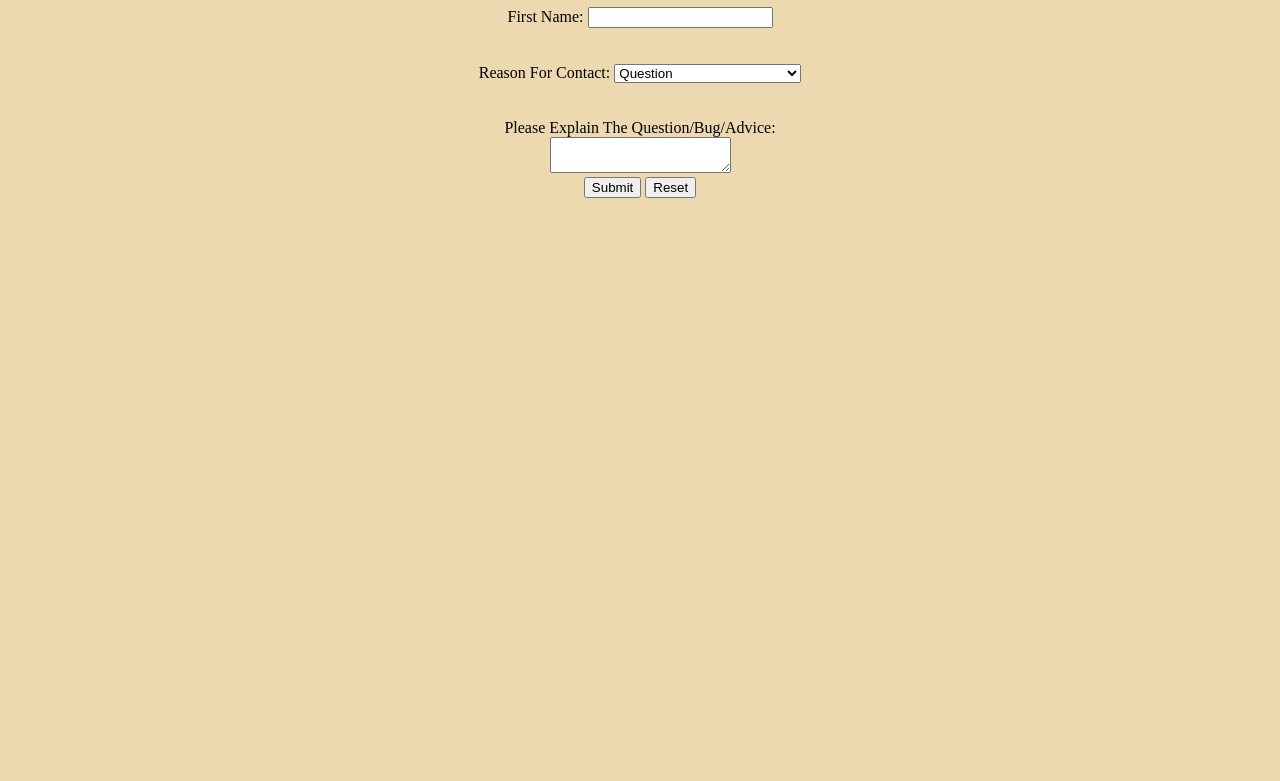
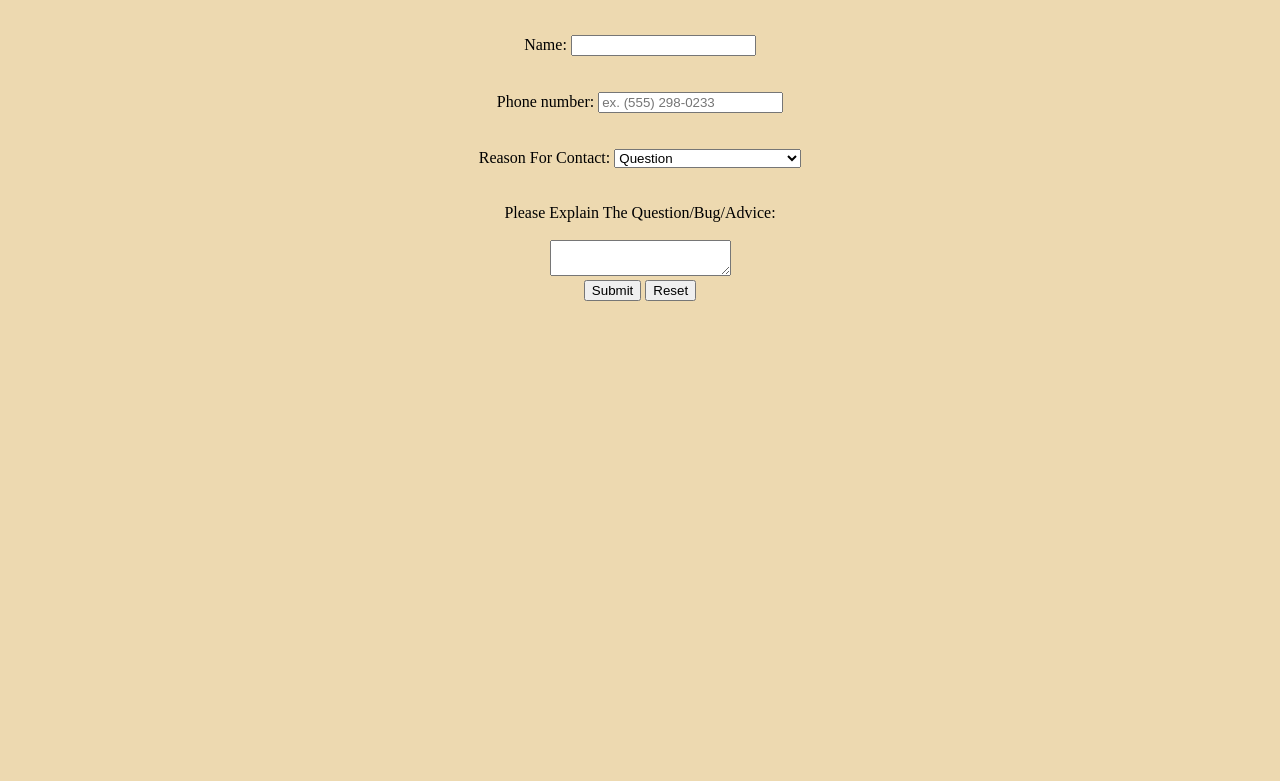
Before and after one commit to kamrowcj0380/CS-268---Noodles-Website, a plain HTML site: page contact_us.html in a window 1280 px wide. Shown: the part 154-935 px from the top of the page. Drawn offline with Linux system fonts and the light colour scheme.

Commit message:
Slight changes to contact us

```diff
--- a/contact_us.html
+++ b/contact_us.html
@@ -28,7 +28,12 @@
 			<h1>Have a question? Notice any errors? Let us know!</h1>
 			<form>
 				<div>
-					<label>First Name: <input type="text" name="firstname"></label>
+					<label>Name: <input type="text" name="name"></label>
+				</div>
+				<br>
+				<br>
+				<div>
+					<label>Phone number: <input type="text" name="phonenumber" placeholder="ex. (555) 298-0233"></label>
 				</div>
 				<br>
 				<br>
@@ -45,6 +50,7 @@
 				<div>
 					<label>Please Explain The Question/Bug/Advice:</label>
 					<br>
+					<br>
 					<textarea value="explaination"></textarea>
 				</div>
 				<div>
--- a/css/contact_us_style.css
+++ b/css/contact_us_style.css
@@ -1,3 +1,11 @@
 form {
 	text-align:center;
+	margin-top: 50px;
+	height: 80%;
 }
+
+#content{
+	margin: center;
+	text-align: center;
+
+}
```
